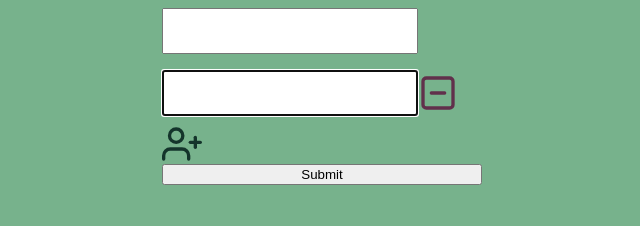
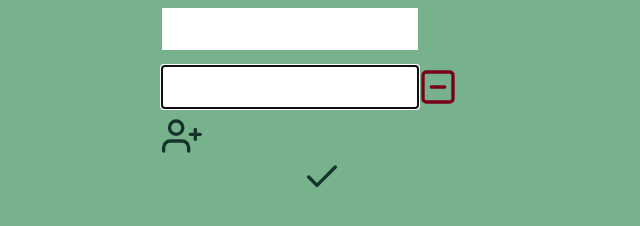
Before and after one commit to Bri593/point-tracker, a React app: page / in a window 1280 px wide. Shown: the whole page, without its empty margins (318-958 px from the left). Built offline with nearby package versions, Linux system fonts and the light colour scheme.

Commit message:
commit 2

```diff
--- a/src/index.js
+++ b/src/index.js
@@ -1,13 +1,13 @@
 import React from 'react';
 import ReactDOM from 'react-dom/client';
 import './index.css';
-import MölkiTracker from './views/MölkiTracker';
+import AddPlayers from './views/AddPlayers';
 import reportWebVitals from './reportWebVitals';
 
 const root = ReactDOM.createRoot(document.getElementById('root'));
 root.render(
   <React.StrictMode>
-    <MölkiTracker />
+    <AddPlayers />
   </React.StrictMode>
 );
 
--- /dev/null
+++ b/src/views/AddPlayers.js
@@ -0,0 +1,62 @@
+import { useEffect } from 'react';
+
+import { useForm, useFieldArray } from 'react-hook-form';
+import { Check, MinusSquare, UserPlus } from 'react-feather';
+import classes from './AddPlayers.module.css';
+
+const AddPlayers = () => {
+  const {
+    register,
+    control,
+    handleSubmit,
+    formState: { errors }
+  } = useForm();
+
+  const { fields, append, remove } = useFieldArray({
+    control,
+    name: 'players'
+  });
+
+  const onSubmit = (data) => console.log(data);
+
+  useEffect(() => {
+    if (fields.length < 1) {
+      append({ name: '' });
+    }
+  }, [fields]);
+
+  console.log(errors);
+
+  const formFields = fields.map((item, index) => (
+    <li key={item.id}>
+      <input className={classes.input} {...register(`players.${index}.name`, { required: true })} />
+      {errors?.[`players.${index}.ame`] && <span>This field is required</span>}
+      {index !== 0 ? (
+        <MinusSquare className={classes.remove} size={40} onClick={() => remove(index)}>
+          Delete
+        </MinusSquare>
+      ) : null}
+    </li>
+  ));
+
+  const actions = (
+    <li className={classes.formActions}>
+      <UserPlus className={classes.add} size={40} onClick={() => append({ name: '' })}>
+        append
+      </UserPlus>
+      <button className={classes.submit} type='submit' value=''>
+        <Check size={40}></Check>
+      </button>
+    </li>
+  );
+
+  return (
+    <form onSubmit={handleSubmit(onSubmit)} className={classes.root}>
+      <ul className={classes.formList}>
+        {formFields} {actions}
+      </ul>
+    </form>
+  );
+};
+
+export default AddPlayers;
--- a/src/views/MölkiTracker.module.css
+++ b/src/views/AddPlayers.module.css
@@ -5,24 +5,11 @@
   justify-content: center;
 }
 
-.appHeader {
-  background-color: #282c34;
-  min-height: 100vh;
-  display: flex;
-  flex-direction: column;
-  align-items: center;
-  justify-content: center;
-  font-size: calc(10px + 2vmin);
-  color: white;
-}
-
-.appLink {
-  color: #61dafb;
-}
-
 .input {
   height: 40px;
   font-size: 18px;
+  background-repeat:no-repeat;
+  border: none;
 }
 
 .formList {
@@ -33,7 +20,7 @@
 }
 
 .remove {
-  color: rgb(97, 48, 75);
+  color: rgb(120, 1, 22);
   cursor: pointer;
   height: 100%;
 }
@@ -41,6 +28,15 @@
 .add {
   color: rgb(20, 52, 43);
   cursor: pointer;
+}
+
+.submit {
+  background-color: transparent;
+  background-repeat:no-repeat;
+  border: none;
+  color: rgb(20, 52, 43);
+  cursor: pointer;
+
 }
 
 .formList li:not(.formActions) {
--- a/src/views/MölkiTracker.js
+++ /dev/null
@@ -1,69 +0,0 @@
-// import logo from './logo.svg';
-import { useEffect } from 'react';
-
-import { useForm, useFieldArray } from 'react-hook-form';
-import { MinusSquare, UserPlus } from 'react-feather';
-import classes from './MölkiTracker.module.css';
-
-const MölkiTracker = () => {
-  const {
-    register,
-    control,
-    handleSubmit,
-    formState: { errors }
-  } = useForm();
-
-  const { fields, append, remove } = useFieldArray({
-    control,
-    name: 'test'
-  });
-
-  const onSubmit = (data) => console.log(data);
-
-  useEffect(() => {
-    if (fields.length < 1) {
-      append({ firstName: '' });
-    }
-  }, [fields]);
-
-  console.log(errors);
-
-  const formFields = fields.map((item, index) => (
-    <li key={item.id}>
-      <input
-        className={classes.input}
-        {...register(`test.${index}.firstName`, { required: true })}
-      />
-      {errors?.[`test.${index}.firstName`] && <span>This field is required</span>}
-      {index !== 0 ? (
-        <MinusSquare
-          className={classes.remove}
-          size={40}
-          type='button'
-          onClick={() => remove(index)}>
-          Delete
-        </MinusSquare>
-      ) : null}
-    </li>
-  ));
-
-  return (
-    <form onSubmit={handleSubmit(onSubmit)} className={classes.root}>
-      <ul className={classes.formList}>
-        {formFields}
-        <li className={classes.formActions}>
-          <UserPlus
-            className={classes.add}
-            size={40}
-            type='button'
-            onClick={() => append({ firstName: '' })}>
-            append
-          </UserPlus>
-          <input type='submit' />
-        </li>
-      </ul>
-    </form>
-  );
-};
-
-export default MölkiTracker;
```
